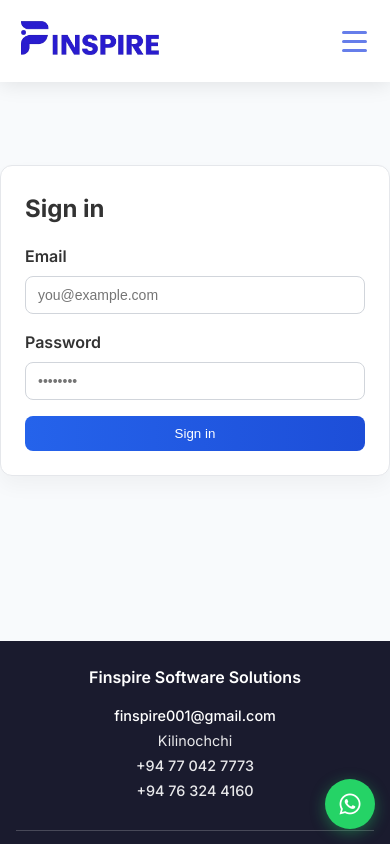
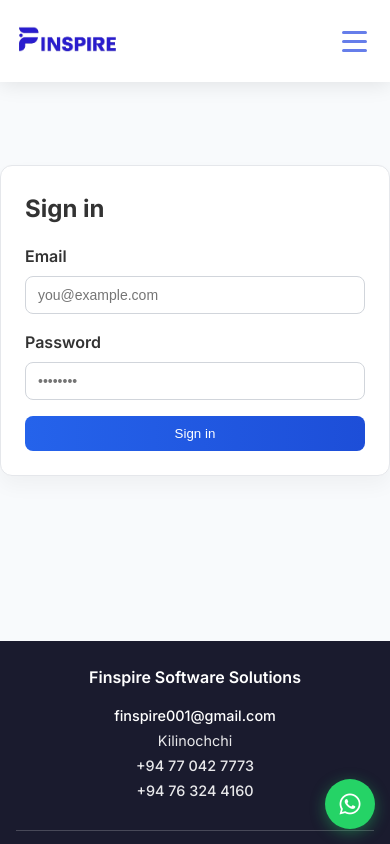
Before and after one commit to Finspire-Software-Solutions/finspire-portfolio-frontend, an Angular app: page /login in a window 390 px wide. Shown: the top 844 px of the page. Built offline with nearby package versions, Linux system fonts and the light colour scheme.

Commit message:
corrected update functinality

```diff
--- a/src/app/components/logo/logo.component.html
+++ b/src/app/components/logo/logo.component.html
@@ -1,3 +1,3 @@
 <div class="logo-container">
-  <img src="assets/finspire.png" alt="finspire">
+  <img src="assets/finspire2.png" alt="finspire">
 </div>
--- a/src/app/components/logo/logo.component.scss
+++ b/src/app/components/logo/logo.component.scss
@@ -3,7 +3,7 @@
   align-items: center;
   height: 50px;
   img {
-    height: 150px; // Default height for desktop
+    height: 50px; // Default height for desktop
     width: auto; // Maintain aspect ratio
     max-width: 100%; // Ensure it's responsive
     object-fit: contain; // Ensure the image maintains its aspect ratio
@@ -13,19 +13,19 @@
 // Tablet view
 @media (max-width: 992px) {
   .logo-container img {
-    height: 100px;
+    height: 40px;
   }
 }
 // Mobile view
 @media (max-width: 768px) {
   .logo-container img {
-    height: 150px;
+    height: 40px;
   }
 }
 
 // Small mobile devices
 @media (max-width: 480px) {
   .logo-container img {
-    height: 150px;
+    height: 40px;
   }
 }
--- a/src/app/components/navigation/navigation.component.scss
+++ b/src/app/components/navigation/navigation.component.scss
@@ -145,7 +145,7 @@
   }
 }
 
-@media (max-width: 875px) {
+@media (max-width: 895px) {
   .navbar {
     .navbar-menu {
       .navbar-nav {
--- a/src/app/pages/admin/admin.component.html
+++ b/src/app/pages/admin/admin.component.html
@@ -311,6 +311,29 @@
                 placeholder="Write your content..."></textarea>
             </div>
 
+            <!-- Blog Tags -->
+            <div class="form-group">
+              <label>Tags</label>
+              <div class="tech-input-container">
+                <input
+                  type="text"
+                  #tagInput
+                  class="form-control tech-input"
+                  placeholder="Enter tag and press Enter"
+                  (keypress)="onTagKeyPress($event, tagInput)"
+                />
+                <button type="button" class="btn btn-outline" (click)="addTagControl(tagInput.value); tagInput.value = ''">
+                  Add
+                </button>
+              </div>
+              <div class="tech-tags" *ngIf="tagsFA?.length">
+                <span class="tech-tag" *ngFor="let ctrl of tagsFA.controls; let i = index">
+                  #{{ ctrl.value }}
+                  <i class="fas fa-times" (click)="removeTag(i)"></i>
+                </span>
+              </div>
+            </div>
+
             <div class="form-group">
               <label for="cover">Cover Image</label>
               <input
--- a/src/app/pages/admin/admin.component.ts
+++ b/src/app/pages/admin/admin.component.ts
@@ -479,17 +479,17 @@ export class AdminComponent implements OnInit {
     }
   }
 
+  onTagKeyPress(evt: KeyboardEvent, input: HTMLInputElement): void {
+    if (evt.key === 'Enter') {
+      evt.preventDefault();
+      this.addTagControl(input.value);
+      input.value = '';
+    }
+  }
+
   clearTags(): void {
     while (this.tagsFA.length) {
       this.tagsFA.removeAt(0);
-    }
-  }
-
-  onTagKeyPress(event: KeyboardEvent, input: HTMLInputElement): void {
-    if (event.key === 'Enter') {
-      event.preventDefault();
-      this.addTagControl(input.value);
-      input.value = '';
     }
   }
 
--- a/src/app/pages/our-works/our-works.component.html
+++ b/src/app/pages/our-works/our-works.component.html
@@ -88,7 +88,7 @@
             <video class="work-video" [src]="work.image" controls preload="metadata" style="width:100%; height:auto; border-radius:12px;"></video>
           </ng-container>
           <ng-template #bigImage>
-            <img [src]="work.image" [alt]="work.title" style="width:100%; height:420px; object-fit:cover; border-radius:12px;" />
+            <img [src]="work.image" [alt]="work.title" style="width:100%; height:420px; object-fit:contain; border-radius:12px;" />
           </ng-template>
         </div>
         <h2 class="modal-title">{{ work.title }}</h2>
--- a/src/app/pages/our-works/our-works.component.ts
+++ b/src/app/pages/our-works/our-works.component.ts
@@ -21,7 +21,6 @@ export class OurWorksComponent implements OnInit {
 
   ngOnInit(): void {
     this.loadWorks();
-    this.loadCategories();
   }
 
   loadWorks(): void {
@@ -29,6 +28,7 @@ export class OurWorksComponent implements OnInit {
       next: (resp) => {
         this.works = resp.content;
         console.log('works loaded', this.works);
+        this.loadCategories();
       },
       error: (err) => {
         console.error('Failed to load works', err);
@@ -43,6 +43,7 @@ export class OurWorksComponent implements OnInit {
       ...projectCats
     ]));
     this.categories = ['All', ...merged];
+    console.log('categories', this.categories);
   }
 
   filterWorks(category: string) {
--- a/src/app/services/blog.service.ts
+++ b/src/app/services/blog.service.ts
@@ -92,7 +92,7 @@ export class BlogService {
     return this.http.post<string>(this.apiUrl, formData, { responseType: 'text' as 'json' });
   }
 
-  updateBlog(id: string, updated: Partial<BlogPost>, file?: File | null): Observable<BlogPost> {
+  updateBlog(id: string, updated: Partial<BlogPost>, file?: File | null): Observable<string> {
     const formData = new FormData();
     if (file) {
       formData.append('file', file);
@@ -101,7 +101,7 @@ export class BlogService {
       'blogsRequestDto',
       new Blob([JSON.stringify(updated)], { type: 'application/json' })
     );
-    return this.http.put<BlogPost>(`${this.apiUrl}/${id}`, formData, { responseType: 'text' as 'json' });
+    return this.http.put<string>(`${this.apiUrl}/${id}`, formData, { responseType: 'text' as 'json' });
   }
 
   deleteBlog(id: string): Observable<string> {
```
Also changed, not shown: src/app/pages/blog/blog.component.ts (+8 -1 lines), src/assets/finspire2.png (added).
